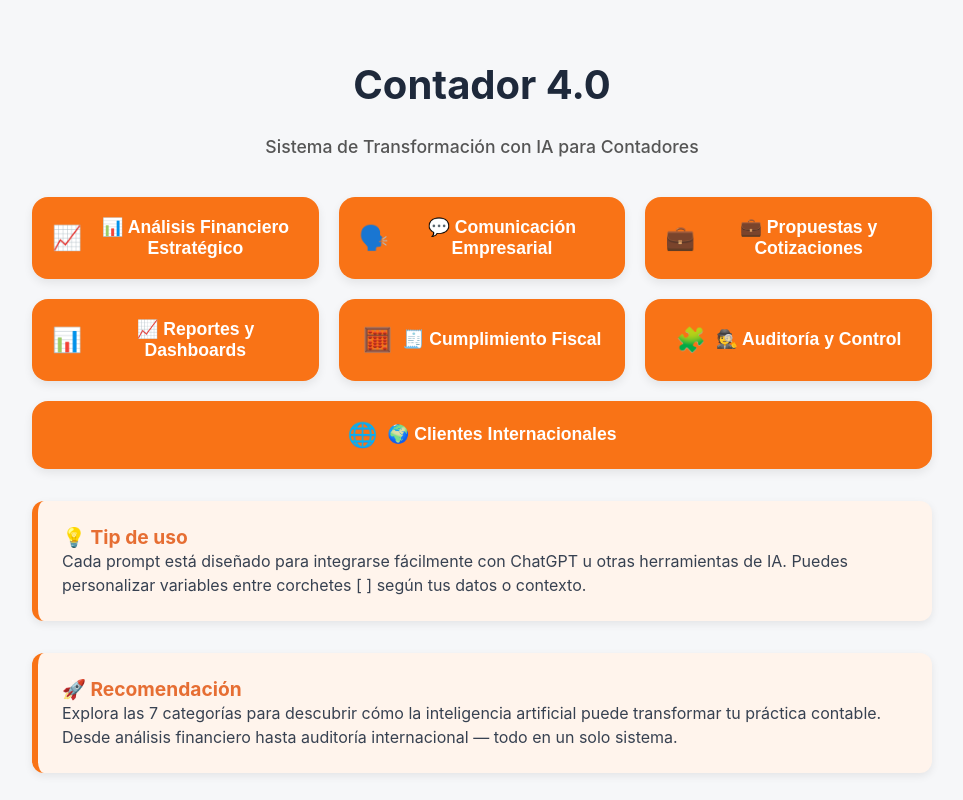
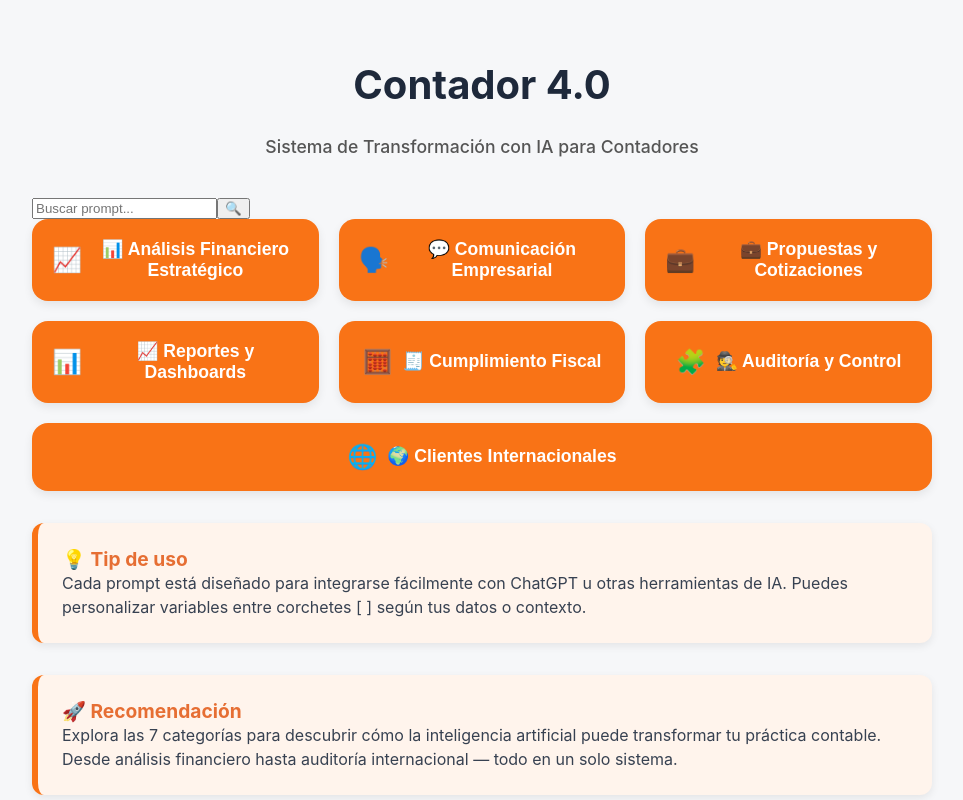
Before and after one commit to JairoAmaya/contador4-webapp-final, a React (Vite) app: page / in a window 1280 px wide. Shown: the top 800 px of the page, without its empty margins (158-1121 px from the left). Built offline with nearby package versions, Linux system fonts and the light colour scheme.

Commit message:
Update App.jsx

```diff
--- a/src/App.jsx
+++ b/src/App.jsx
@@ -5,6 +5,7 @@ import "./styles.css";
 function App() {
   const [selectedCategory, setSelectedCategory] = useState(null);
   const [selectedSubcategory, setSelectedSubcategory] = useState(null);
+  const [searchTerm, setSearchTerm] = useState("");
 
   const handleBack = () => {
     if (selectedSubcategory) {
@@ -19,6 +20,24 @@ function App() {
     alert("✅ Prompt copiado al portapapeles");
   };
 
+  // === Filtrar prompts globalmente ===
+  const allPrompts = promptsData.flatMap((cat) =>
+    cat.subcategories.flatMap((sub) =>
+      sub.prompts.map((p) => ({
+        ...p,
+        category: cat.title,
+        subcategory: sub.title,
+      }))
+    )
+  );
+
+  const filteredPrompts = allPrompts.filter((p) =>
+    p.title.toLowerCase().includes(searchTerm.toLowerCase()) ||
+    p.prompt.toLowerCase().includes(searchTerm.toLowerCase())
+  );
+
+  const showSearchResults = searchTerm.length > 1;
+
   return (
     <div className="app-container">
       <header>
@@ -28,14 +47,48 @@ function App() {
         </p>
       </header>
 
-      {/* === Botón Volver === */}
+      {/* === Buscador === */}
+      <div className="search-bar">
+        <input
+          type="text"
+          placeholder="Buscar prompt..."
+          value={searchTerm}
+          onChange={(e) => setSearchTerm(e.target.value)}
+        />
+        <button>🔍</button>
+      </div>
+
+      {/* === Resultados de búsqueda === */}
+      {showSearchResults ? (
+        <div className="prompt-list">
+          <h3>Resultados de búsqueda</h3>
+          {filteredPrompts.length === 0 ? (
+            <p>No se encontraron prompts relacionados.</p>
+          ) : (
+            filteredPrompts.map((p, i) => (
+              <div key={i} className="prompt-card">
+                <h4>{p.title}</h4>
+                <p>{p.prompt}</p>
+                <small>
+                  {p.category} → {p.subcategory}
+                </small>
+                <br />
+                <button onClick={() => handleCopy(p.prompt)}>
+                  Copiar Prompt
+                </button>
+              </div>
+            ))
+          )}
+        </div>
+      ) : (
+        <>
+          {/* === Navegación por categorías === */}
           {(selectedCategory || selectedSubcategory) && (
             <div className="breadcrumb">
               <button onClick={handleBack}>⬅️ Volver</button>
             </div>
           )}
 
-      {/* === Categorías === */}
           {!selectedCategory && (
             <div className="category-list">
               {promptsData.map((category, index) => (
@@ -53,7 +106,6 @@ function App() {
             </div>
           )}
 
-      {/* === Subcategorías === */}
           {selectedCategory && !selectedSubcategory && (
             <div className="subcategoria-list">
               {selectedCategory.subcategories.map((sub, i) => (
@@ -68,7 +120,6 @@ function App() {
             </div>
           )}
 
-      {/* === Prompts === */}
           {selectedSubcategory && (
             <div className="prompt-list">
               {selectedSubcategory.prompts.map((prompt, i) => (
@@ -85,27 +136,29 @@ function App() {
 
           {/* === Bloques informativos === */}
           {!selectedCategory && (
+            <>
               <div className="info-box">
                 <h2>💡 Tip de uso</h2>
                 <p>
-            Cada prompt está diseñado para integrarse fácilmente con ChatGPT u
-            otras herramientas de IA.
-            Puedes personalizar variables entre corchetes [ ] según tus datos o
-            contexto.
+                  Cada prompt está diseñado para integrarse fácilmente con
+                  ChatGPT u otras herramientas de IA.
+                  Puedes personalizar variables entre corchetes [ ] según tus
+                  datos o contexto.
                 </p>
               </div>
-      )}
 
-      {!selectedCategory && (
               <div className="info-box">
                 <h2>🚀 Recomendación</h2>
                 <p>
                   Explora las 7 categorías para descubrir cómo la inteligencia
                   artificial puede transformar tu práctica contable.
-            Desde análisis financiero hasta auditoría internacional — todo en un
-            solo sistema.
+                  Desde análisis financiero hasta auditoría internacional — todo
+                  en un solo sistema.
                 </p>
               </div>
+            </>
+          )}
+        </>
       )}
 
       {/* === Footer Legal === */}
```
Lines whose indentation alone changed are shown as unchanged.
